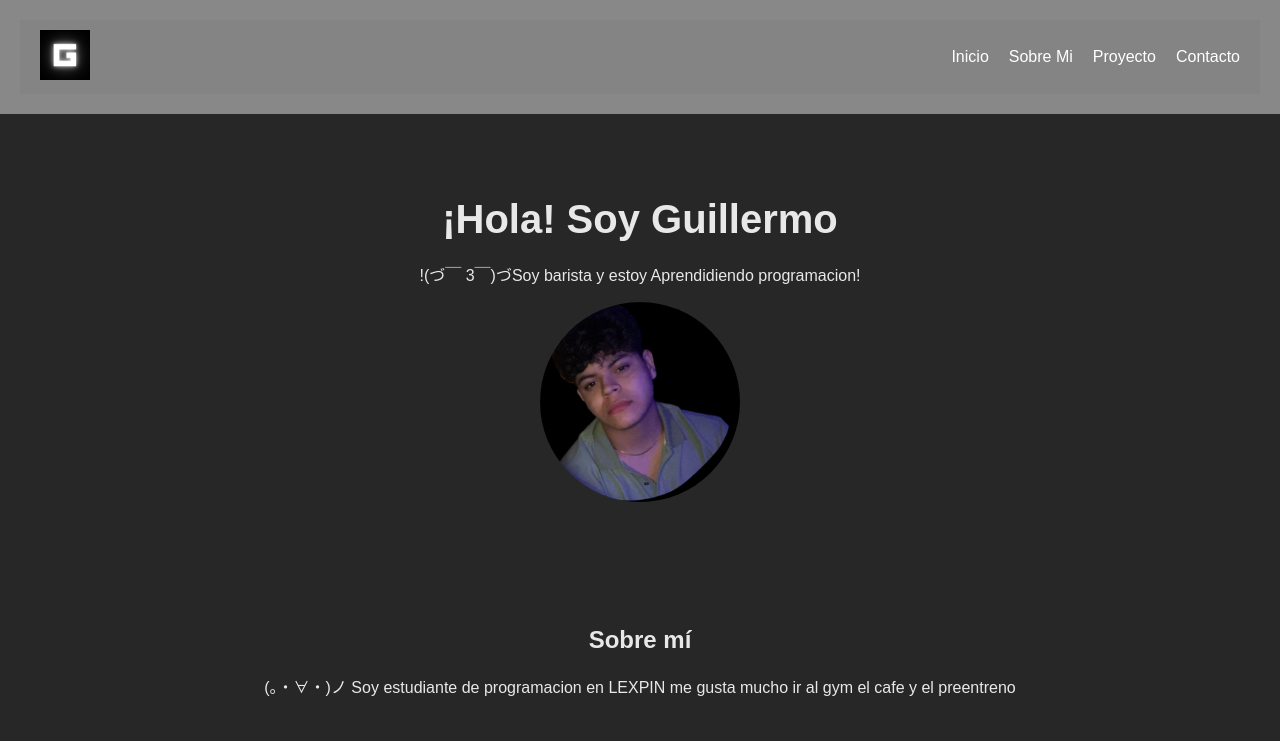
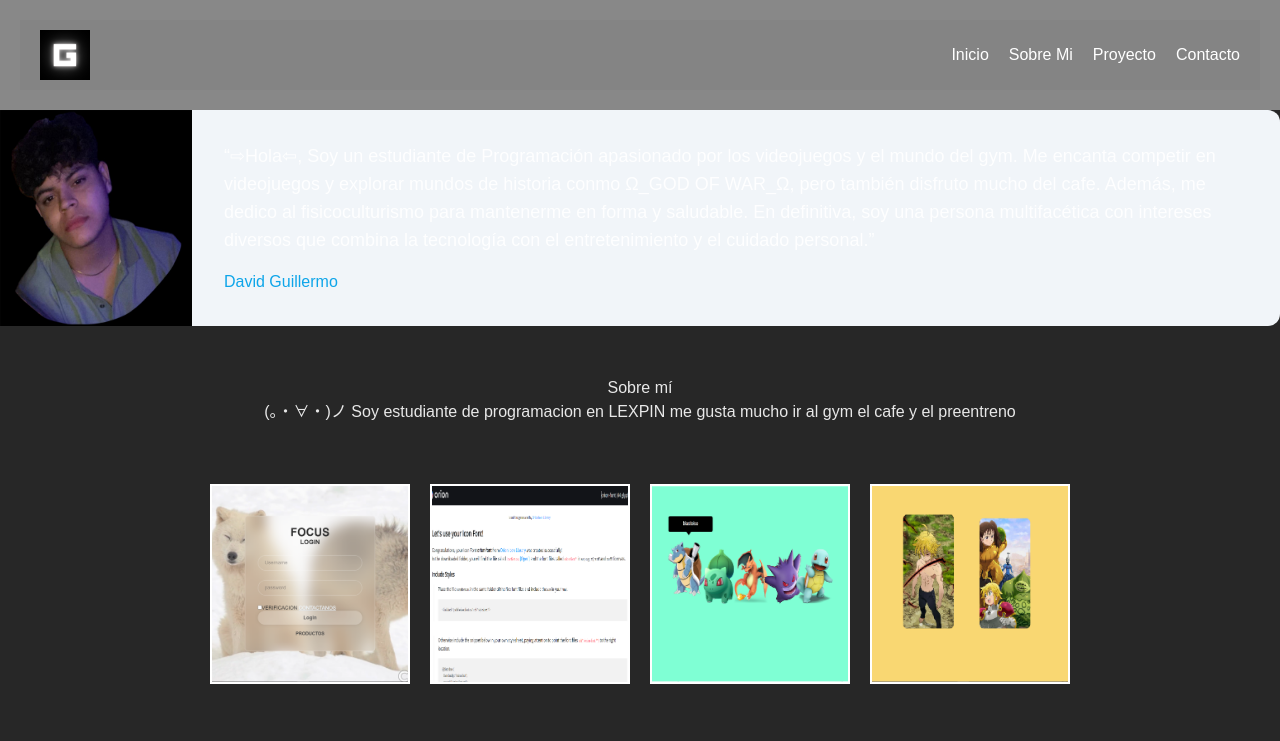
Before and after one commit to david-guillermo/PORTAFOLIO-GUILLER0, a plain HTML site: page index.html in a window 1280 px wide. Shown: the top 741 px of the page. Drawn offline with nearby package versions, Linux system fonts and the light colour scheme.

Commit message:
portaflio 12

```diff
--- a/Codigos/H0M3/Guillermo.sass
+++ b/Codigos/H0M3/Guillermo.sass
@@ -16,8 +16,6 @@ header
     // height: 40%
     // width: 98%
     padding: 20px
-    // display: flex-box
-    // display: flex
 
 
 nav
@@ -32,6 +30,7 @@ nav
 .logo img
     width: 50px
     height: auto
+    justify-content: center
 
 
 .menu
--- a/index.html
+++ b/index.html
@@ -6,6 +6,7 @@
     <title>Guillermo</title>
     <link rel="icon" href="./Codigos/H0M3/imagenes/G_2024.png">
     <link rel="stylesheet" href="./Codigos/H0M3/Guillermo.css">
+    <script src="https://cdn.tailwindcss.com"></script>
 </head>
 <body>
     <header>
@@ -13,7 +14,7 @@
 <!-- barra de navegacion -->
         <nav>
             <div class="logo">
-                <img src="./Codigos/H0M3/imagenes/G_2024.png" alt="Logo">
+                <img src="./Codigos/H0M3/imagenes/G_2024.png" alt="Logo" class="">
             </div>
             <ul class="menu">
                 <li><a href="#inicio">Inicio</a></li>
@@ -28,11 +29,39 @@
     </header>
 
     <main>
-        <section id="inicio">
+
+        <figure class="md:flex bg-slate-100 rounded-xl p-8 md:p-0 dark:bg-slate-800">
+            <img class="w-24 h-24 md:w-48 md:h-auto md:rounded-none rounded-full mx-auto" src="./Codigos/H0M3/imagenes/yopues.jpg" alt="" width="384" height="512">
+            <div class="pt-6 md:p-8 text-center md:text-left space-y-4">
+            <blockquote>
+                <p class="text-lg font-medium">
+                    “⇨Hola⇦, Soy un estudiante de Programación apasionado por los videojuegos y el mundo del gym. Me encanta competir en videojuegos y explorar mundos de historia conmo Ω_GOD OF WAR_Ω, pero también disfruto mucho del cafe. Además, me dedico al fisicoculturismo para mantenerme en forma y saludable. En definitiva, soy una persona multifacética con intereses diversos que combina la tecnología con el entretenimiento y el cuidado personal.”
+                </p>
+            </blockquote>
+            <figcaption class="font-medium">
+                <div class="text-sky-500 dark:text-sky-400">
+                    David Guillermo
+                </div>
+                <div class="text-slate-700 dark:text-slate-500">
+
+                </div>
+                </figcaption>
+            </div>
+        </figure>
+
+
+
+
+
+
+
+
+
+        <!-- <section id="inicio">
             <h1>¡Hola! Soy Guillermo</h1>
-            <p>!(づ￣ 3￣)づSoy barista y estoy Aprendidiendo programacion!</p>
+            <p class="font-bold">!(づ￣ 3￣)づSoy Barista y estoy Aprendidiendo programacion!</p>
             <img src="./Codigos/H0M3/imagenes/yopues.jpg" alt="foto de perfil">
-        </section>
+        </section> -->
 
         <section id="sobre-mi">
             <h2>Sobre mí</h2>
@@ -115,11 +144,9 @@
                     </div>
                 </a>
             </div>
-
-
         </section>
     </main>
-
+<!-- pie de pagina -->
     <footer>
         <p>&copy; 2024 David Arismendi</p>
     </footer>
```
Also changed, not shown: Codigos/H0M3/Guillermo.css, 1 other file.
